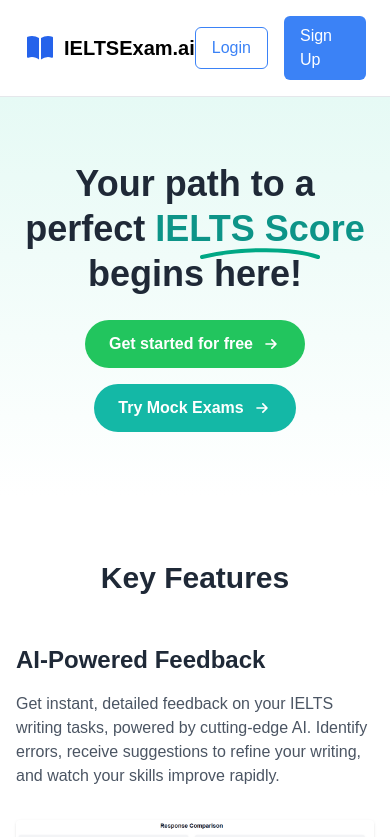
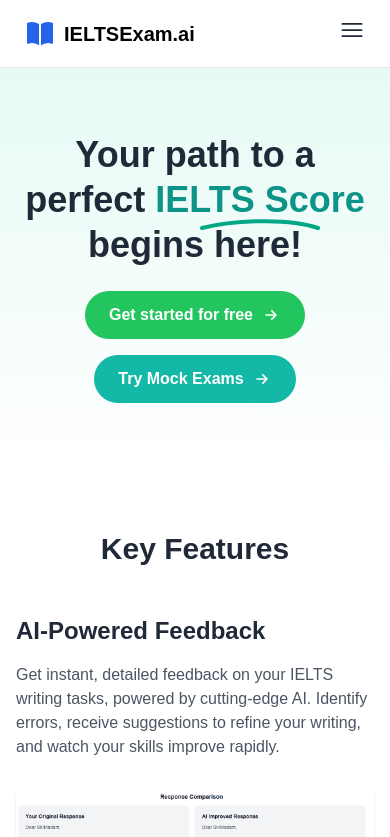
Before and after one commit to shashank-padala/ieltsexam-ai, a Next.js app: page / in a window 390 px wide. Shown: the top 837 px of the page. Built offline with nearby package versions, Linux system fonts and the light colour scheme; no server answers; the database is empty.

Commit message:
improved header nav for mobile

```diff
--- a/components/HeaderNav.tsx
+++ b/components/HeaderNav.tsx
@@ -1,39 +1,34 @@
-// components/HeaderNav.tsx
 "use client";
 
 import { useState, useEffect, useRef } from "react";
 import { supabase } from "@/lib/supabaseClient";
 import Link from "next/link";
 import { useRouter } from "next/navigation";
-import { BookOpenIcon, UserCircleIcon } from "@heroicons/react/24/solid";
+import { BookOpenIcon, UserCircleIcon, Bars3Icon, XMarkIcon } from "@heroicons/react/24/solid";
 import { User } from "@supabase/supabase-js";
 
 export default function HeaderNav() {
   const [user, setUser] = useState<User | null>(null);
   const [profileFullName, setProfileFullName] = useState("");
   const [dropdownOpen, setDropdownOpen] = useState(false);
+  const [mobileMenuOpen, setMobileMenuOpen] = useState(false);
   const dropdownRef = useRef<HTMLDivElement>(null);
   const router = useRouter();
 
-  // Get the auth session and user
   useEffect(() => {
     const getUser = async () => {
       const { data } = await supabase.auth.getSession();
       setUser(data?.session?.user || null);
     };
-
     getUser();
-
     const { data: authListener } = supabase.auth.onAuthStateChange(
       (_event, session) => {
         setUser(session?.user || null);
       }
     );
-
     return () => authListener.subscription.unsubscribe();
   }, []);
 
-  // If user exists, fetch the full name from user_profile table
   useEffect(() => {
     async function fetchUserProfile() {
       if (!user) return;
@@ -58,17 +53,12 @@
     fetchUserProfile();
   }, [user]);
 
-  // Close dropdown when clicking outside
   useEffect(() => {
     const handleClickOutside = (event: MouseEvent) => {
-      if (
-        dropdownRef.current &&
-        !dropdownRef.current.contains(event.target as Node)
-      ) {
+      if (dropdownRef.current && !dropdownRef.current.contains(event.target as Node)) {
         setDropdownOpen(false);
       }
     };
-
     document.addEventListener("mousedown", handleClickOutside);
     return () => {
       document.removeEventListener("mousedown", handleClickOutside);
@@ -85,48 +75,78 @@
   return (
     <nav className="bg-white shadow-sm border-b border-gray-200">
       <div className="max-w-7xl mx-auto px-6 py-4 flex items-center justify-between">
-        {/* Logo and Main Links */}
-        <div className="flex items-center gap-6">
+        {/* Logo */}
+        <div className="flex items-center gap-4">
           <Link href="/" className="flex items-center gap-2">
             <BookOpenIcon className="h-8 w-8 text-blue-600" />
             <span className="text-xl font-bold text-black">IELTSExam.ai</span>
           </Link>
         </div>
 
-        {/* Right Side: User Session Check */}
-        <div className="relative">
+        {/* Desktop Nav & Auth Buttons */}
+        <div className="hidden md:flex items-center gap-6">
           {user ? (
-            <div className="relative flex items-center gap-2">
-              <span className="text-black font-medium">
-                {profileFullName}
-              </span>
-              <div ref={dropdownRef}>
-                <button
-                  onClick={() => setDropdownOpen(!dropdownOpen)}
-                  className="flex items-center gap-2"
-                >
+            <div className="relative flex items-center gap-2" ref={dropdownRef}>
+              <span className="text-black font-medium">{profileFullName}</span>
+              <button onClick={() => setDropdownOpen(!dropdownOpen)} className="flex items-center gap-2">
                 <UserCircleIcon className="h-8 w-8 text-gray-600 cursor-pointer" />
               </button>
               {dropdownOpen && (
                 <div className="absolute right-0 mt-2 w-48 bg-white border border-gray-200 rounded-md shadow-md z-50">
-                    <Link
-                      href="/my-profile"
-                      className="block px-4 py-2 text-gray-700 hover:bg-gray-100"
-                    >
+                  <Link href="/my-profile" className="block px-4 py-2 text-gray-700 hover:bg-gray-100">
                     My Profile
                   </Link>
-                    <button
-                      onClick={handleLogout}
-                      className="w-full text-left px-4 py-2 text-red-600 hover:bg-gray-100"
-                    >
+                  <button onClick={handleLogout} className="w-full text-left px-4 py-2 text-red-600 hover:bg-gray-100">
                     Logout
                   </button>
                 </div>
               )}
             </div>
+          ) : (
+            <>
+              <Link
+                href="/login"
+                className="px-4 py-2 border border-blue-500 text-blue-500 rounded-md hover:bg-blue-500 hover:text-white transition"
+              >
+                Login
+              </Link>
+              <Link
+                href="/signup"
+                className="px-4 py-2 bg-blue-500 text-white rounded-md hover:bg-blue-600 transition"
+              >
+                Sign Up
+              </Link>
+            </>
+          )}
+        </div>
+
+        {/* Mobile Menu Toggle */}
+        <div className="md:hidden">
+          <button onClick={() => setMobileMenuOpen(!mobileMenuOpen)}>
+            {mobileMenuOpen ? (
+              <XMarkIcon className="w-7 h-7 text-gray-800" />
+            ) : (
+              <Bars3Icon className="w-7 h-7 text-gray-800" />
+            )}
+          </button>
+        </div>
+      </div>
+
+      {/* Mobile Menu */}
+      {mobileMenuOpen && (
+        <div className="md:hidden px-6 pb-4">
+          {user ? (
+            <div className="flex flex-col gap-2">
+              <span className="text-black font-medium">{profileFullName}</span>
+              <Link href="/my-profile" className="text-gray-700 hover:text-blue-600">
+                My Profile
+              </Link>
+              <button onClick={handleLogout} className="text-red-600 hover:underline text-left">
+                Logout
+              </button>
             </div>
           ) : (
-            <div className="flex gap-4 items-center">
+            <div className="flex flex-col gap-3">
               <Link
                 href="/login"
                 className="px-4 py-2 border border-blue-500 text-blue-500 rounded-md hover:bg-blue-500 hover:text-white transition"
@@ -142,7 +162,7 @@
             </div>
           )}
         </div>
-      </div>
+      )}
     </nav>
   );
 }
```
Lines whose indentation alone changed are shown as unchanged.
